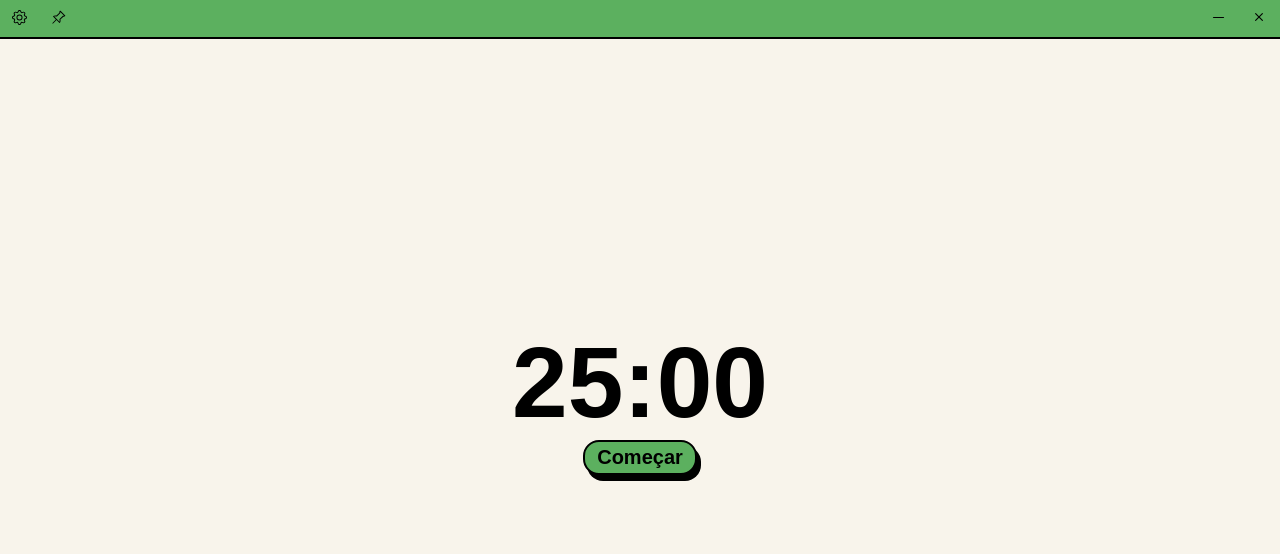
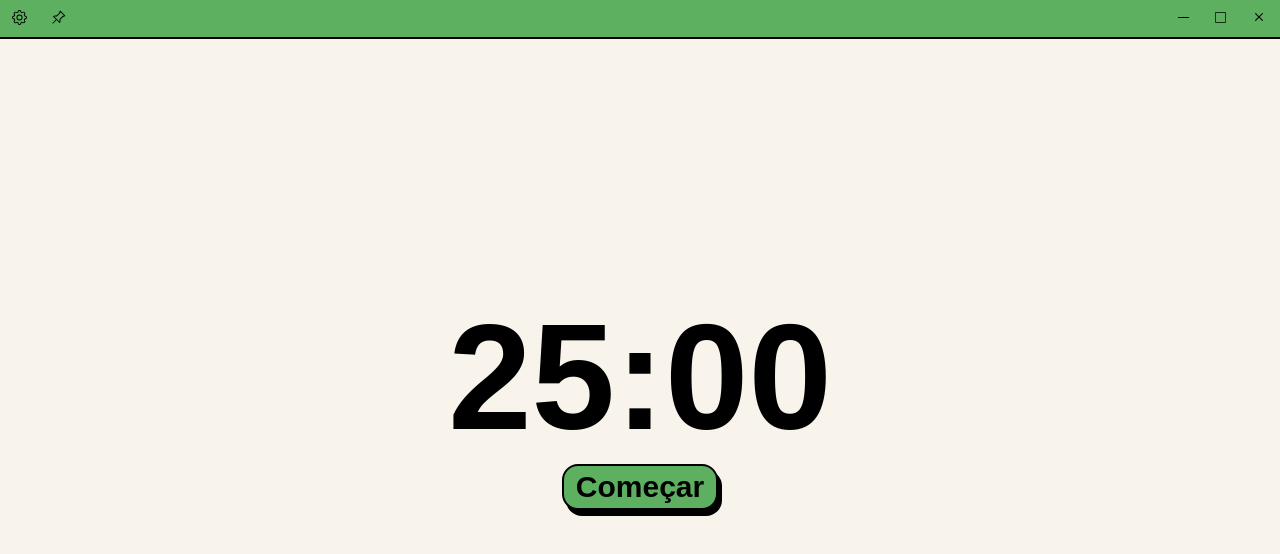
Before and after one commit to turtoga/pomodoro-app, a React (Vite) app: page / in a window 1280 px wide. Shown: the top 554 px of the page. Built offline with nearby package versions, Linux system fonts and the light colour scheme.

Commit message:
aumentar voltou, restore

```diff
--- a/src/renderer/src/components/Button/index.jsx
+++ b/src/renderer/src/components/Button/index.jsx
@@ -6,11 +6,11 @@ const ButtonStyle = styled.button`
     padding: 4px 12px;
     background-color: #5CB05F;
     border-radius: 16px;
-    font-size: 20px;
     font-weight: 600;
     border: 2px solid #000;
     box-shadow: 4px 6px 0px #000;
     -webkit-user-select: none;
+    font-size: ${({ clamp }) => clamp ? 'clamp(20px, 4vw, 30px)' : '20px'};
 
     &:hover {
       background-color: #62b965
@@ -22,9 +22,9 @@ const ButtonStyle = styled.button`
 
 `
 
-const Button = ({children, handleClick}) => {
+const Button = ({children, handleClick, clamp=false}) => {
   return (
-    <ButtonStyle onClick={handleClick}>
+    <ButtonStyle clamp={clamp} onClick={handleClick}>
         {children}
     </ButtonStyle>
   )
--- a/src/renderer/src/components/Frame/index.jsx
+++ b/src/renderer/src/components/Frame/index.jsx
@@ -52,6 +52,8 @@ const Frame = ({handleSalvar}) => {
 
   const [pinned, setPinned] = useState(false)
   const [isPopActive, setIsPopActive] = useState(false)
+  const [isMaximize, setIsMaximize] = useState(false)
+
 
   const handleClose = () => {
     window.electron.ipcRenderer.send("close-window")
@@ -62,7 +64,14 @@ const Frame = ({handleSalvar}) => {
   }
 
   const handleMaximize = () => {
-    window.electron.ipcRenderer.send("maximize-window")
+    if(!isMaximize) {
+      setIsMaximize(true)
+      window.electron.ipcRenderer.send("maximize-window")
+    } else {
+      setIsMaximize(false)
+      window.electron.ipcRenderer.send("restore-window")
+    }
+
   }
 
   const handlePin = () => {
@@ -81,7 +90,7 @@ const Frame = ({handleSalvar}) => {
 
         <BotoesDir>
           <button onClick={handleMinimize}><BsDashLg size={15} /></button>
-          {/* <button onClick={handleMaximize}><BsSquare size={11} /></button> */}
+          <button onClick={handleMaximize}><BsSquare size={11} /></button>
           <button onClick={handleClose}><BsX size={18} /></button>
         </BotoesDir>
       </FrameStyle>
--- a/src/renderer/src/components/Popover/index.jsx
+++ b/src/renderer/src/components/Popover/index.jsx
@@ -11,7 +11,7 @@ const PopoverStyled = styled.div`
   border-bottom-left-radius: 16px;
   border-top: none;
   top: 39px;
-  width: 40%;
+  width: 12rem;
   padding: 8px 8px;
   -webkit-user-select: none;
 
--- a/src/renderer/src/components/Timer/index.jsx
+++ b/src/renderer/src/components/Timer/index.jsx
@@ -6,7 +6,7 @@ import Alarm from './alarm.mp3'
 const TimerStyled = styled.div`
   h1 {
     margin: 0;
-    font-size: 100px;
+    font-size: clamp(100px, 20vw, 150px);
     text-align: center;
     -webkit-user-select: none;
   }
@@ -75,8 +75,8 @@ const Timer = ({ duracao }) => {
   const handleStop = () => {
     setIsRunning(false)
     if(!alarm.paused) {
-      alarm.pause() // Stop the alarm when resetting
-      alarm.currentTime = 0 // Reset the alarm to the start
+      alarm.pause()
+      alarm.currentTime = 0
     }
   }
 
@@ -85,8 +85,8 @@ const Timer = ({ duracao }) => {
     setIsIniciado(false)
     setTimer(duracao*60)
     if(!alarm.paused) {
-      alarm.pause() // Stop the alarm when resetting
-      alarm.currentTime = 0 // Reset the alarm to the start
+      alarm.pause()
+      alarm.currentTime = 0
     }
   }
 
@@ -102,13 +102,13 @@ const Timer = ({ duracao }) => {
       <ButtonsDiv>
         {isRunning ? (
           <>
-            {time>0? <Button handleClick={handleStop}>Pausar</Button>:""}
-            <Button handleClick={handleReset}>Resetar</Button>
+            {time>0? <Button clamp={true} handleClick={handleStop}>Pausar</Button>:""}
+            <Button clamp={true} handleClick={handleReset}>Resetar</Button>
           </>
         ) : (
           <>
-            <Button handleClick={handleStart}>{isIniciado ? 'Continuar' : 'Começar'}</Button>
-            {isIniciado ? <Button handleClick={handleReset}>Resetar</Button> : ''}
+            <Button clamp={true} handleClick={handleStart}>{isIniciado ? 'Continuar' : 'Começar'}</Button>
+            {isIniciado ? <Button clamp={true} handleClick={handleReset}>Resetar</Button> : ''}
 
           </>
         )}
```
Also changed, not shown: src/main/index.js (+11 -1 lines).
